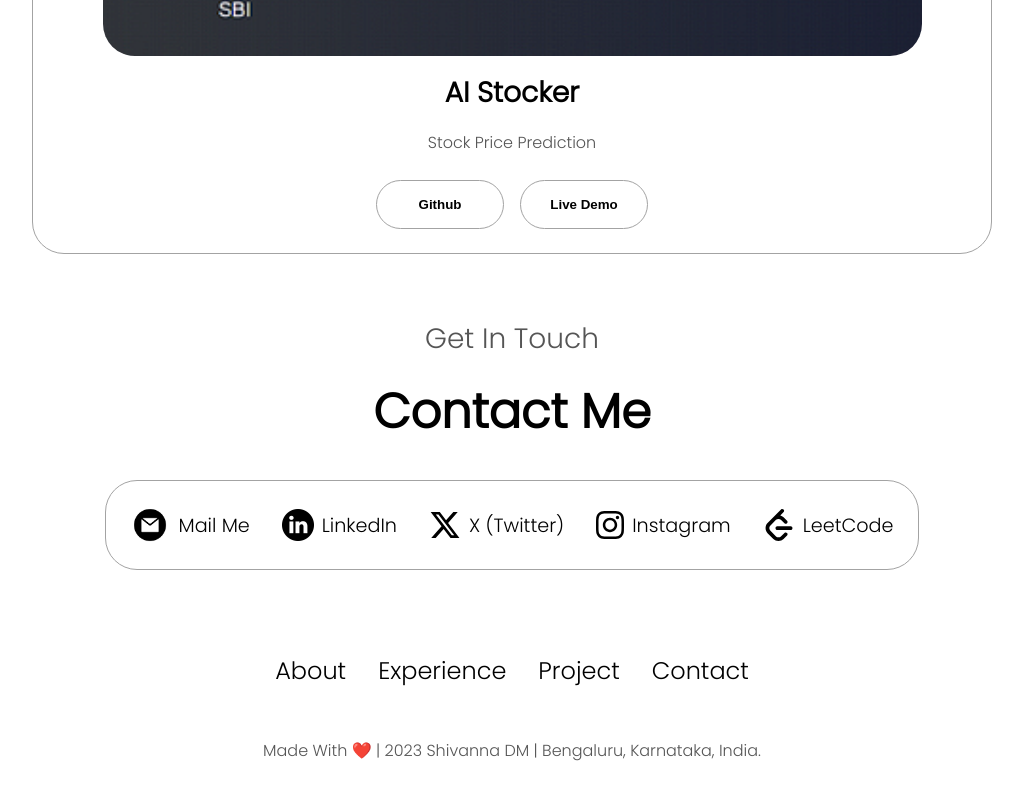
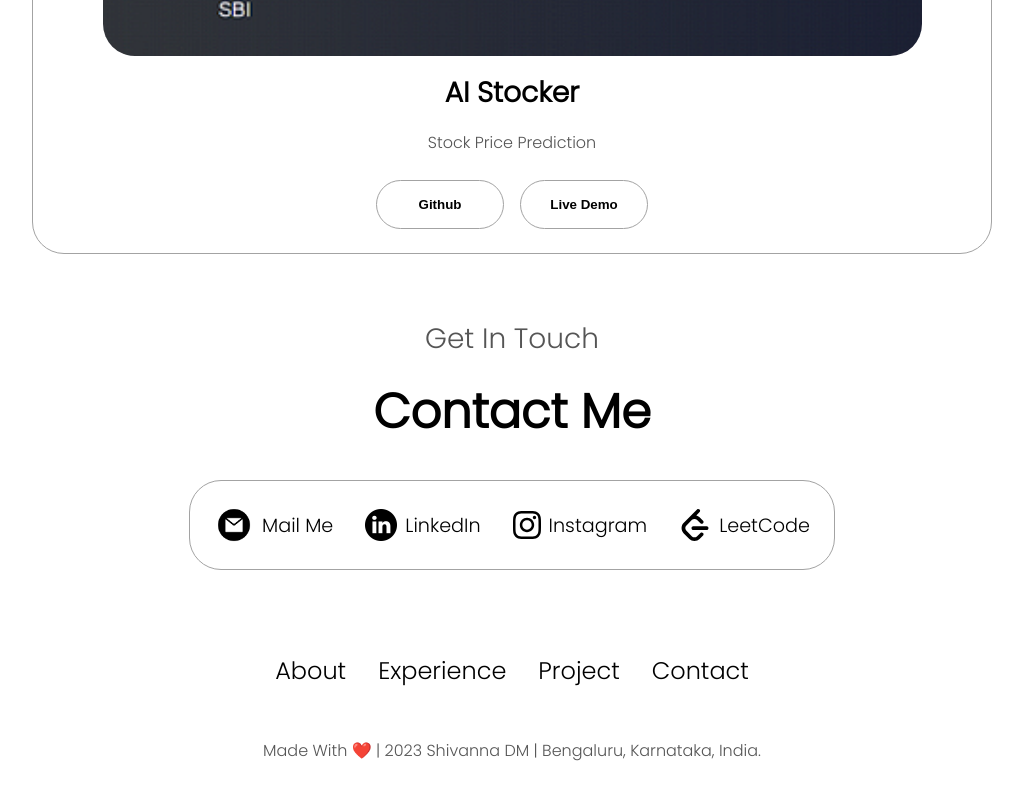
Before and after one commit to shivannadm/Portfolio, a plain HTML site: page index.html in a window 1280 px wide. Shown: the part 4157-4957 px from the top of the page, without its empty margins (128-1151 px from the left). Drawn offline with Linux system fonts and the light colour scheme; files whose address does not match are found by name.

Commit message:
Update index.html

```diff
--- a/index.html
+++ b/index.html
@@ -312,13 +312,7 @@
                 class="icon contact-icon">
                 <p><a href="https://www.linkedin.com/in/shivanna-dm-6178a6258/">LinkedIn</a></p>
             </div>
-            <div class="contact-info-container">
-                <img
-                src="./Assets/x-twitter.svg"
-                alt="X icon"
-                class="icon contact-icon">
-                <p><a href="https://x.com/dm_shivanna">X (Twitter)</a></p>
-            </div>
+
             <div class="contact-info-container">
                 <img
                 src="./Assets/instagram.svg"
```
